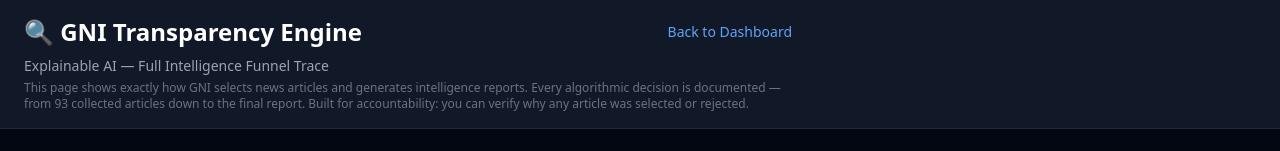
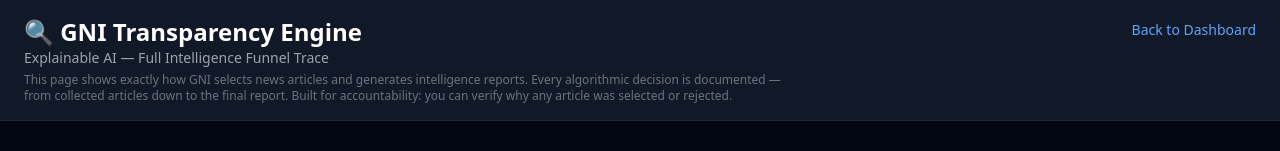
Before and after one commit to jamesmaverickandhdcs/gni, a Next.js app: page /transparency in a window 1280 px wide. Shown: the top 151 px of the page. Built offline with nearby package versions, Linux system fonts and the light colour scheme; no server answers; the database is empty.

Commit message:
Day 7: Fix transparency header layout + remove hardcoded article count

```diff
--- a/src/app/transparency/page.tsx
+++ b/src/app/transparency/page.tsx
@@ -97,21 +97,19 @@
     <div className="min-h-screen bg-gray-950 text-gray-100">
 
       <header className="border-b border-gray-800 bg-gray-900">
-        <div className="max-w-7xl mx-auto px-6 py-4 flex items-center justify-between">
+        <div className="max-w-7xl mx-auto px-6 py-4 flex items-start justify-between gap-6">
           <div>
-            <div className="flex items-center justify-between mb-2">
-              <h1 className="text-2xl font-bold text-white">🔍 GNI Transparency Engine</h1>
-              <a href="/" className="text-sm text-blue-400 hover:text-blue-300">
-                Back to Dashboard
-              </a>
-            </div>
+            <h1 className="text-2xl font-bold text-white">🔍 GNI Transparency Engine</h1>
             <p className="text-sm text-gray-400 mb-1">Explainable AI — Full Intelligence Funnel Trace</p>
             <p className="text-xs text-gray-500 max-w-3xl">
               This page shows exactly how GNI selects news articles and generates intelligence reports.
-              Every algorithmic decision is documented — from 93 collected articles down to the final report.
+              Every algorithmic decision is documented — from collected articles down to the final report.
               Built for accountability: you can verify why any article was selected or rejected.
             </p>
           </div>
+          <a href="/" className="text-sm text-blue-400 hover:text-blue-300 shrink-0 mt-1">
+            Back to Dashboard
+          </a>
         </div>
       </header>
 
```
